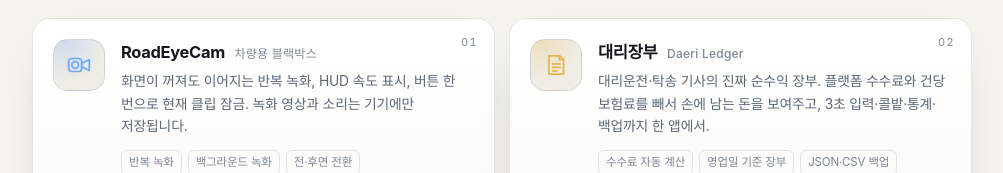
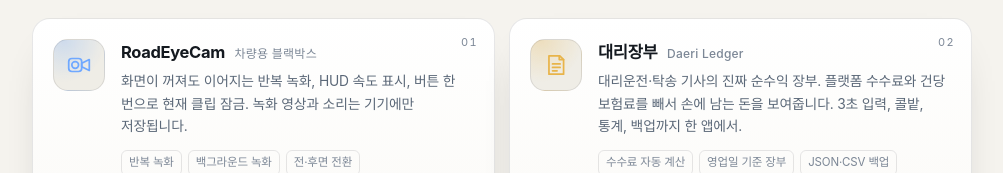
Before and after one commit to youngsujoa1-cyber/youngsujoa1-cyber.github.io, a plain HTML site: page index.html in a window 1280 px wide. Shown: the part 627-800 px from the top of the page, without its empty margins (138-1141 px from the left). Drawn offline with Linux system fonts and the light colour scheme.

Commit message:
index: 대리장부 소개 문장 줄바꿈 정리

```diff
--- a/index.html
+++ b/index.html
@@ -244,7 +244,7 @@
         </div>
         <div class="app-body">
           <h3>대리장부 <span>Daeri Ledger</span></h3>
-          <p>대리운전·탁송 기사의 진짜 순수익 장부. 플랫폼 수수료와 건당 보험료를 빼서 손에 남는 돈을 보여주고, 3초 입력·콜밭·통계·백업까지 한 앱에서.</p>
+          <p>대리운전·탁송 기사의 진짜 순수익 장부. 플랫폼 수수료와 건당 보험료를 빼서 손에 남는 돈을 보여줍니다. 3초 입력, 콜밭, 통계, 백업까지 한 앱에서.</p>
           <ul class="tags"><li>수수료 자동 계산</li><li>영업일 기준 장부</li><li>JSON·CSV 백업</li></ul>
           <div class="app-links">
             <a href="https://youngsujoa1-cyber.github.io/daeri-ledger/">앱 소개</a>
```
